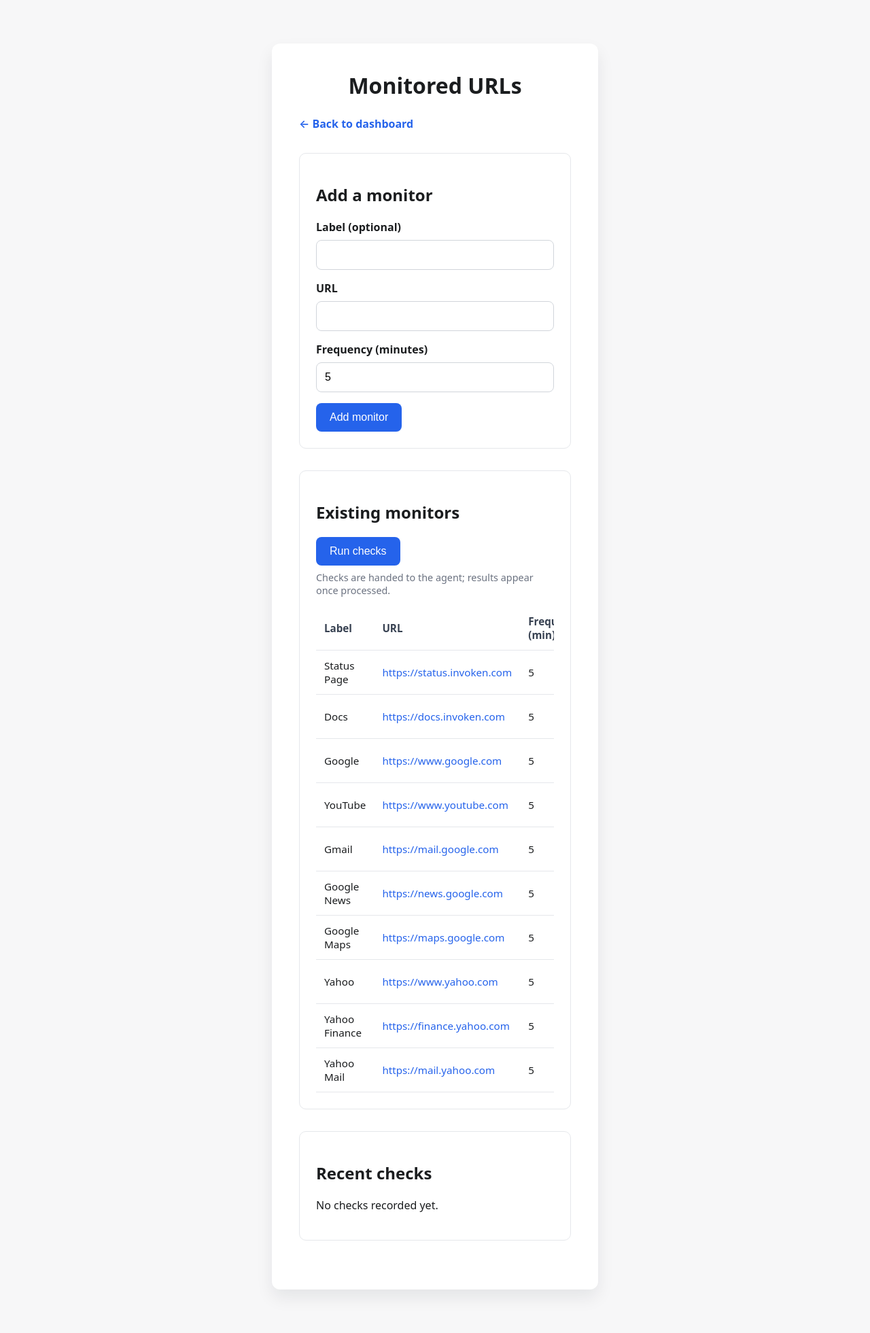
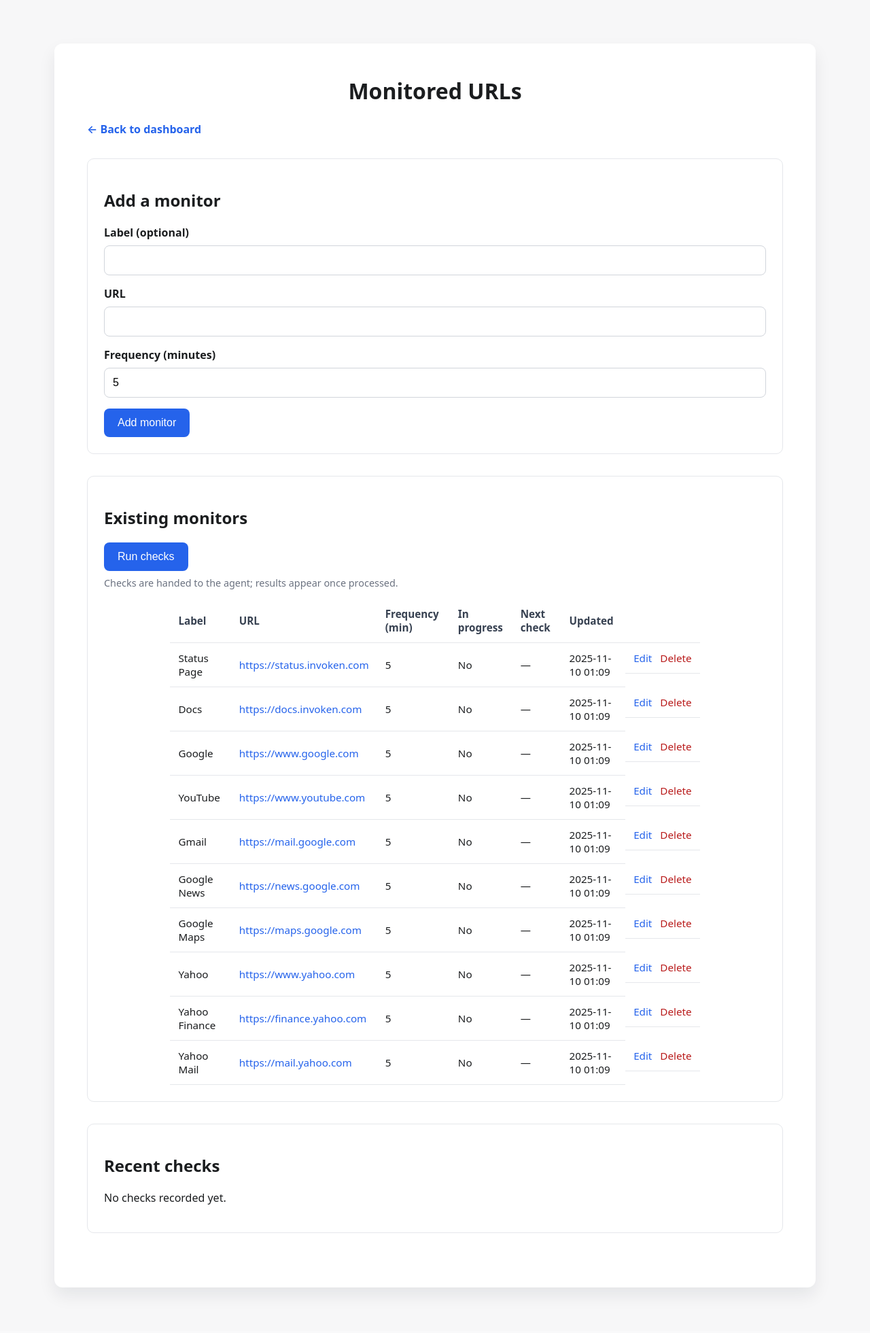
Before and after one commit to nianevitch/uptime-checker, a PHP site: page /urls.php in a window 1280 px wide. Shown: the whole page at 68% size. After the commit the page ends 1905 px from the top, so only its background shows below. Run offline with PHP 8.4, Linux system fonts and the light colour scheme; a user stored in the database is signed in; data comes from the database, SQL or seed files in the repository; data that the repository does not hold is empty.

Commit message:
use more real easte

```diff
--- a/public/styles.css
+++ b/public/styles.css
@@ -7,6 +7,7 @@
 }
 
 .container {
+    width: 100%;
     max-width: 400px;
     margin: 4rem auto;
     padding: 2.5rem;
@@ -197,3 +198,29 @@
     opacity: 0.5;
     cursor: not-allowed;
 }
+
+@media (min-width: 1024px) {
+    .container {
+        max-width: 80vw;
+        width: 80vw;
+        padding: 3rem;
+    }
+
+    .monitors-table {
+        width: 80%;
+        margin: 0 auto;
+    }
+}
+
+@media (min-width: 600px) and (max-width: 1023px) and (orientation: landscape) {
+    .container {
+        width: 90vw;
+        max-width: 90vw;
+        padding: 2.5rem;
+    }
+
+    .monitors-table {
+        width: 90%;
+        margin: 0 auto;
+    }
+}
--- a/public/urls.php
+++ b/public/urls.php
@@ -254,7 +254,7 @@
             <?php if (empty($monitors)): ?>
                 <p>No monitors yet.</p>
             <?php else: ?>
-                <div class="table-wrapper">
+                <div class="table-wrapper monitors-table">
                     <table class="table">
                         <thead>
                             <tr>
```
